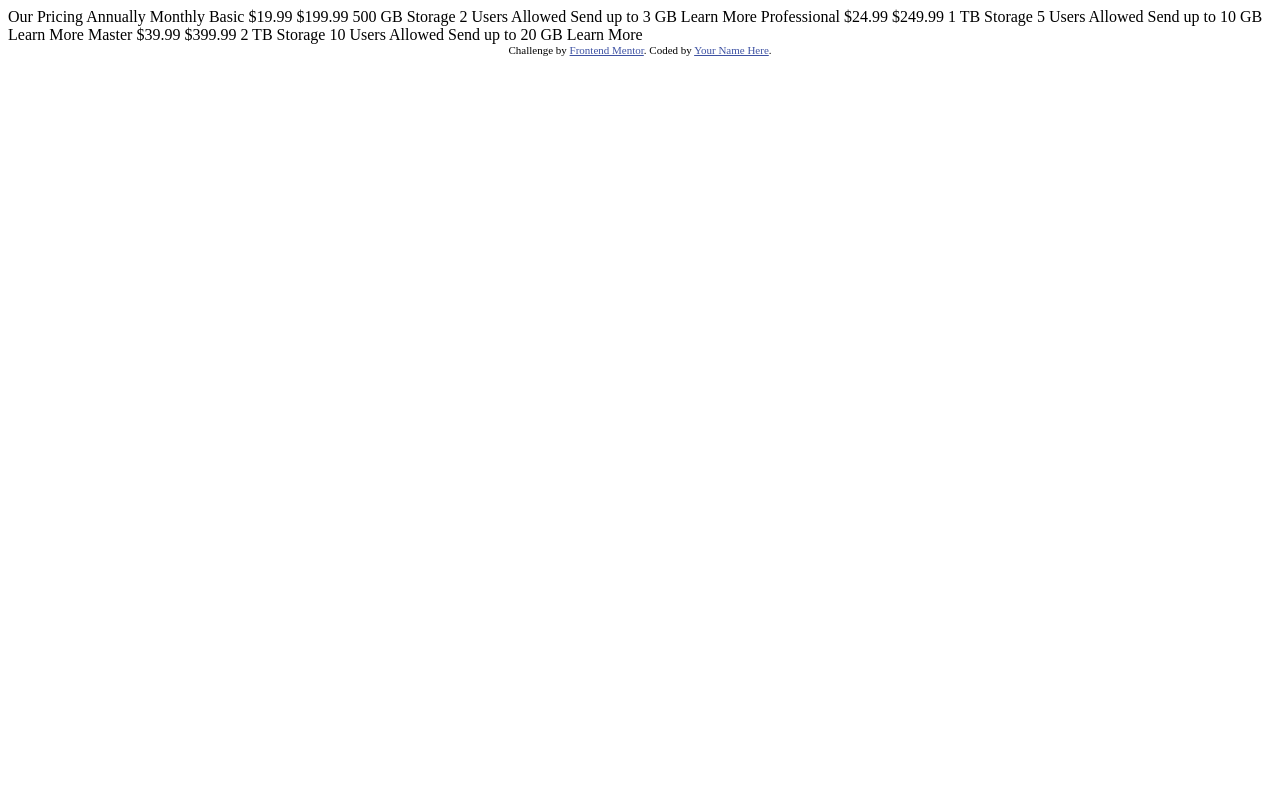
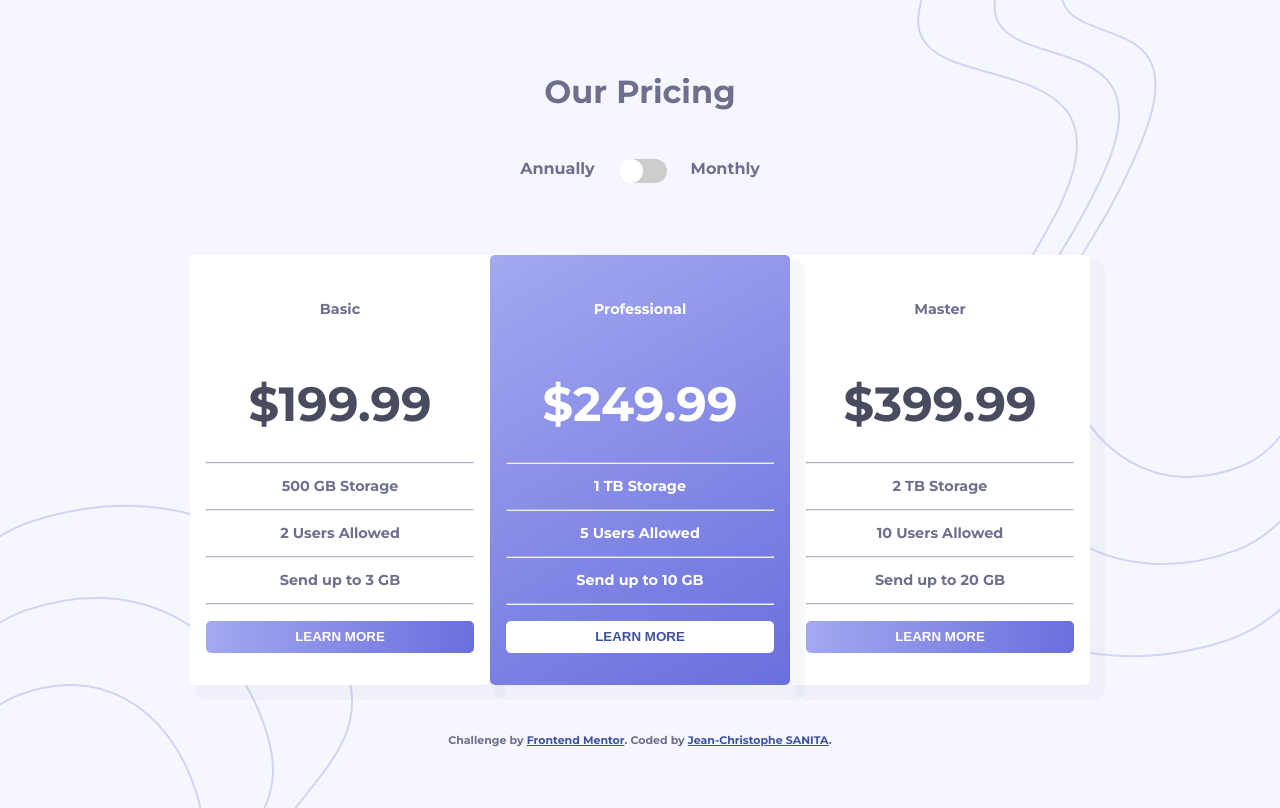
Before and after one commit to kilashoww/pricing-component-with-toggle-master, a plain HTML site: page index.html in a window 1280 px wide. Drawn offline with Linux system fonts and the light colour scheme.

Commit message:
maj190722

```diff
--- a/index.html
+++ b/index.html
@@ -3,50 +3,80 @@
 <head>
   <meta charset="UTF-8">
   <meta name="viewport" content="width=device-width, initial-scale=1.0"> <!-- displays site properly based on user's device -->
-
+  <link rel="preconnect" href="https://fonts.googleapis.com">
+  <link rel="preconnect" href="https://fonts.gstatic.com" crossorigin>
+<link rel="preconnect" href="https://fonts.googleapis.com">
+<link rel="preconnect" href="https://fonts.gstatic.com" crossorigin>
+<link href="https://fonts.googleapis.com/css2?family=Montserrat:ital,wght@0,700;1,700&display=swap" rel="stylesheet">
   <link rel="icon" type="image/png" sizes="32x32" href="./images/favicon-32x32.png">
+  <link rel="stylesheet" type="text/css" href="style.css">
 
   <title>Frontend Mentor | [Challenge Name Here]</title>
 
-  <!-- Feel free to remove these styles or customise in your own stylesheet 👍 -->
-  <style>
-    .attribution { font-size: 11px; text-align: center; }
-    .attribution a { color: hsl(228, 45%, 44%); }
-  </style>
+
 </head>
 <body>
+  <header></header>
+  <main>
+    <div class="planType">
+      <h1>Our Pricing</h1>
+      <div class="planChoice">
+        <p class="PT annual">Annually</p>
+        <label class="switch"> <input type="checkbox"> <span class="slider round"></span> </label>
+        <p class="PT month">Monthly</p>
+        </div>
+    </div>
+    <div class="plan">
+      <div id="card1" class="Card">
+        <h2>Basic</h2>
+        <h3 class="PriceClass"><span class="monthP">&dollar;19.99</span>
+        <span class="annualP active">&dollar;199.99</span></h3>
+        <hr>
+        <p class="desc">500 GB Storage</p>
+        <hr>
+         <p class="desc">2 Users Allowed </p>
+        <hr>
+         <p class="desc">Send up to 3 GB</p>
+        <hr>
+        <button type="button" class="btn2" >Learn More</button>
+      </div>
+      <div id="card2" class="Card active">
+        <h2>Professional</h2>
+        <h3 class="active"><span class="monthP">&dollar;24.99</span>
+        <span class="annualP active">&dollar;249.99</span></h3>
+        <hr>
+        <p class="desc active">1 TB Storage</p>
+        <hr>
+        <p class="desc active">5 Users Allowed</p>
+        <hr>
+        <p class="desc active">Send up to 10 GB</p>
+        <hr>
+        <button type="button" class="btn2 active">Learn More</button>
+      </div>
+      <div id="card3" class="Card">
+        <h2>Master</h2>
+        <h3><span class="monthP">&dollar;39.99</span>
+        <span class="annualP active">&dollar;399.99</span></h3>
+        <hr>
+        <p class="desc">2 TB Storage</p><hr>
+        <p class="desc">10 Users Allowed</p><hr>
+        <p class="desc">Send up to 20 GB</p><hr>
+        <button type="button" class="btn2">Learn More</button>
+      </div>
+    </div>
 
-  Our Pricing
-  Annually
-  Monthly
 
-  Basic
-  &dollar;19.99
-  &dollar;199.99
-  500 GB Storage
-  2 Users Allowed
-  Send up to 3 GB
-  Learn More
 
-  Professional
-  &dollar;24.99
-  &dollar;249.99
-  1 TB Storage
-  5 Users Allowed
-  Send up to 10 GB
-  Learn More
+  </main>
 
-  Master
-  &dollar;39.99
-  &dollar;399.99
-  2 TB Storage
-  10 Users Allowed
-  Send up to 20 GB
-  Learn More
+  <footer>
+      <div class="attribution">
+        Challenge by <a href="https://www.frontendmentor.io?ref=challenge" target="_blank">Frontend Mentor</a>.
+        Coded by <a href="https://github.com/kilashowws">Jean-Christophe SANITA</a>.
+      </div>
+      <script src="script.js">
 
-  <div class="attribution">
-    Challenge by <a href="https://www.frontendmentor.io?ref=challenge" target="_blank">Frontend Mentor</a>.
-    Coded by <a href="#">Your Name Here</a>.
-  </div>
+      </script>
+  </footer>
 </body>
 </html>
--- /dev/null
+++ b/script.js
@@ -0,0 +1,4 @@
+
+
+
+var btn= btnContainer.getElementsByClassName("active")
--- /dev/null
+++ b/style.css
@@ -0,0 +1,270 @@
+/*# Front-end Style Guide
+
+## Layout
+
+The designs were created to the following widths:
+
+- Mobile: 375px
+- Desktop: 1440px
+
+## Colors
+
+### Primary
+
+- Linear Gradient: hsl(236, 72%, 79%) to hsl(237, 63%, 64%)
+
+### Neutral
+
+- Very Light Grayish Blue: hsl(240, 78%, 98%)
+- Light Grayish Blue: hsl(234, 14%, 74%)
+- Grayish Blue: hsl(233, 13%, 49%)
+- Dark Grayish Blue: hsl(232, 13%, 33%)
+
+## Typography
+
+### Body Copy
+
+- Font size: 15px
+
+### Font
+
+- Family: [Montserrat](https://fonts.google.com/specimen/Montserrat)
+- Weight: 700*/
+
+/*reset all*/
+*, ::before, ::after{
+    margin: 0px;
+    padding: 0px;
+    box-sizing: border-box;
+}
+
+
+/*General styles*/
+
+body{
+  font-family: 'Montserrat', sans-serif;
+  text-align: center;
+  background-color: hsl(240, 78%, 98%);
+  background-image: url('images/bg-top.svg'), url('images/bg-bottom.svg');
+  background-repeat: no-repeat;
+  background-position: right top, left bottom;
+  margin: 0 10%;
+  height: 95vh;
+  color: hsl(233, 13%, 49%);
+
+
+}
+
+
+header {
+margin-top: 3rem;
+margin-bottom: 3rem;
+}
+
+
+main {
+
+  margin-top: 3rem;
+  margin-bottom: 3rem;
+
+}
+
+
+footer {
+  margin-top: 3rem;
+  margin-bottom: 3rem;
+
+}
+
+hr {
+    border-top: solid 0.2px hsl(234, 14%, 74%);
+    width: 100%;
+}
+
+
+h1 {
+  align-content: center;
+  justify-content: center;
+  padding: 1.5rem 0rem;
+}
+
+h2 {
+  font-size: 0.9rem;
+  align-content: center;
+  justify-content: center;
+  padding: 1.8rem 0rem;
+}
+
+
+h3 {
+  font-size: 3rem;
+  align-content: center;
+  justify-content: center;
+
+  padding: 1.8rem 0rem;
+  color: hsl(232, 13%, 33%);
+}
+
+.attribution {
+    font-size: 11px; text-align: center;
+ }
+.attribution a {
+    color: hsl(228, 45%, 44%);
+}
+
+
+/*btns styles*/
+.switch {
+  position: relative;
+  display: inline-block;
+  width: 3rem;
+  height: 1.5rem;
+
+}
+.switch input {
+  opacity: 0;
+  width: 0;
+  height: 0;
+}
+.slider {
+  position: absolute;
+  cursor: pointer;
+  top: 0;
+  left: 0;
+  right: 0;
+  bottom: 0;
+  background-color: #ccc;
+  -webkit-transition: .4s;
+  transition: .4s;
+}
+.slider:before {
+  position: absolute;
+  content: "";
+  height: 1.5rem;
+  width: 1.5rem;
+  left: 0;
+  bottom: 0;
+  background-color: white;
+  -webkit-transition: .4s;
+  transition: .4s;
+}
+
+input:checked + .slider {
+  background-color: #a3a8f0;
+}
+
+input:focus + .slider {
+  box-shadow: 0 0 1px hsl(228, 45%, 44%);
+}
+input:checked + .slider:before {
+  -webkit-transform: translateX(26px);
+  -ms-transform: translateX(26px);
+  transform: translateX(26px);
+}
+.slider.round {
+  border-radius: 34px;
+}
+
+.slider.round:before {
+  border-radius: 50%;
+}
+
+.btn2{
+  height: 2rem;
+  margin: 1rem 0;
+  background-image:linear-gradient(to right,#a3a8f0 0%, #696fdd 100%);
+  border-radius: 5px;
+  text-transform: uppercase;
+  font-weight: 700;
+  color: white ;
+  cursor: pointer;
+  border:none;
+
+}
+
+.btn2.active{
+  color:hsl(228, 45%, 44%);
+  background-image: none;
+  background-color: white;
+}
+/*Other*/
+
+.planType {
+
+    display: flex;
+    flex-direction: column;
+    align-content: center;
+    justify-content: center;
+}
+.planChoice {
+  display: flex;
+  align-content: center;
+  justify-content: center;
+  padding: 1.5rem 0rem;
+  margin-bottom: 3rem;
+
+}
+.PT{
+  padding: 0rem 1.5rem;
+}
+/*
+.plan{
+    display: grid;
+    grid-template-columns: repeat(3, 1fr);
+    align-content: center;
+    justify-content: center;
+
+}*/
+
+.plan{
+  display: flex;
+  flex-direction: row;
+  align-content: space-between;
+  justify-content: center;
+}
+
+.desc{
+    font-size: 0.9rem;
+    line-height: 1.8rem;
+    margin: 3%;
+}
+
+.Card{
+    width: 300px;
+    padding: 1rem 1rem;
+    display: flex;
+    flex-direction: column;
+    border-radius: 5px;
+    background-color: white;
+    box-shadow: 10px 10px 0px 5px hsla(234, 13%, 49%, 0.05);
+    z-index: 1;
+}
+
+.Card.active{
+    width: 300px;
+    height: fit-content;
+    padding: 1rem 1rem;
+    display: flex;
+    flex-direction: column;
+    border-radius: 5px;
+    background-color: white;
+    box-shadow: 10px 10px 0px 5px hsla(234, 13%, 49%, 0.05);
+    background: linear-gradient(150deg,#a3a8f0,#696fdd);
+    color: white;
+    z-index: 2;
+}
+
+h3.active, .desc.active{
+  color: white;
+}
+
+.annualP, .monthP{
+  display: none;
+
+}
+
+.monthP.active, .annualP.active{
+  display: flex;
+  justify-content: center;
+
+}
```
